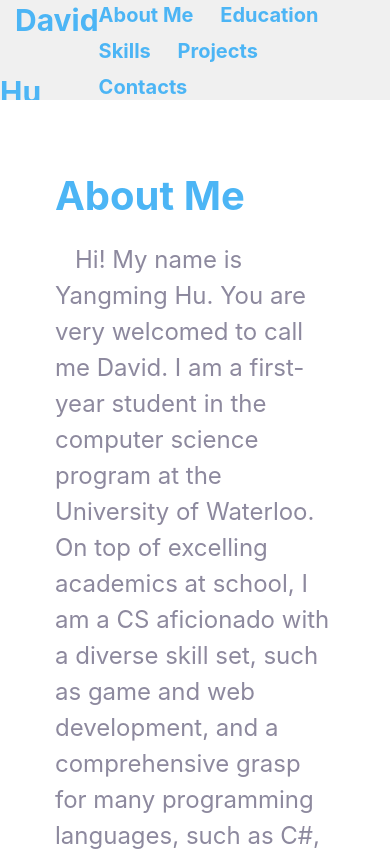
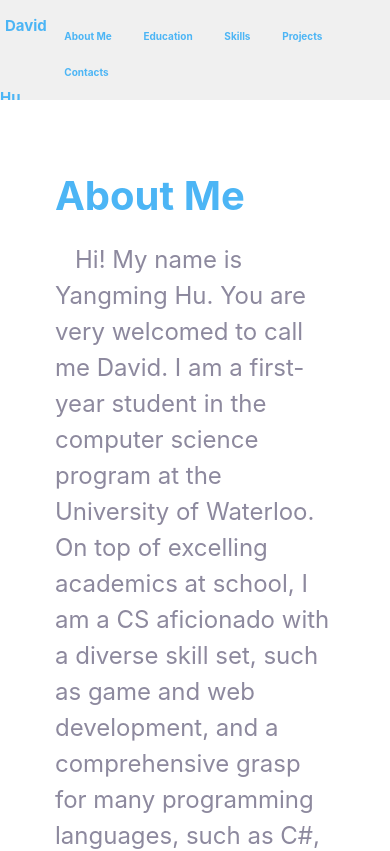
Before and after one commit to SnailKnightHH/Personal-Website, a website built with Parcel: page index.html in a window 390 px wide. Shown: the top 851 px of the page. Built offline with nearby package versions, Linux system fonts and the light colour scheme.

Commit message:
Adjustment for Navbar for Different Screen Sizes

```diff
--- a/CSS/styles.css
+++ b/CSS/styles.css
@@ -148,10 +148,18 @@ a:hover {
   height: auto;
 }
 
-@media screen and (max-width: 824px) {
+@media screen and (max-width: 764px) {
   .navigation-bar .Main-Name {
     padding-left: 1.5rem;
     font-size: 3rem;
+    height: auto;
+  }
+}
+
+@media screen and (max-width: 500px) {
+  .navigation-bar .Main-Name {
+    padding-left: 0.5rem;
+    font-size: 1.5rem;
     height: auto;
   }
 }
@@ -160,6 +168,20 @@ a:hover {
   font-size: 2rem;
   font-weight: bold;
   color: var(--color-primary);
+}
+
+@media screen and (max-width: 764px) {
+  .nav_list-item {
+    font-size: 1.5rem;
+    padding-right: 0.5rem;
+  }
+}
+
+@media screen and (max-width: 500px) {
+  .nav_list-item {
+    font-size: 1rem;
+    padding-right: 0.5rem;
+  }
 }
 
 /* Grids */
@@ -292,7 +314,7 @@ a:hover {
   max-height: 75vh;
   margin: 3rem;
   border-radius: 5.5%;
-  transition: border 0.8s ease-out;
+  transition: border 0.3s ease-out;
 }
 
 @media screen and (max-width: 1023px) {
```
